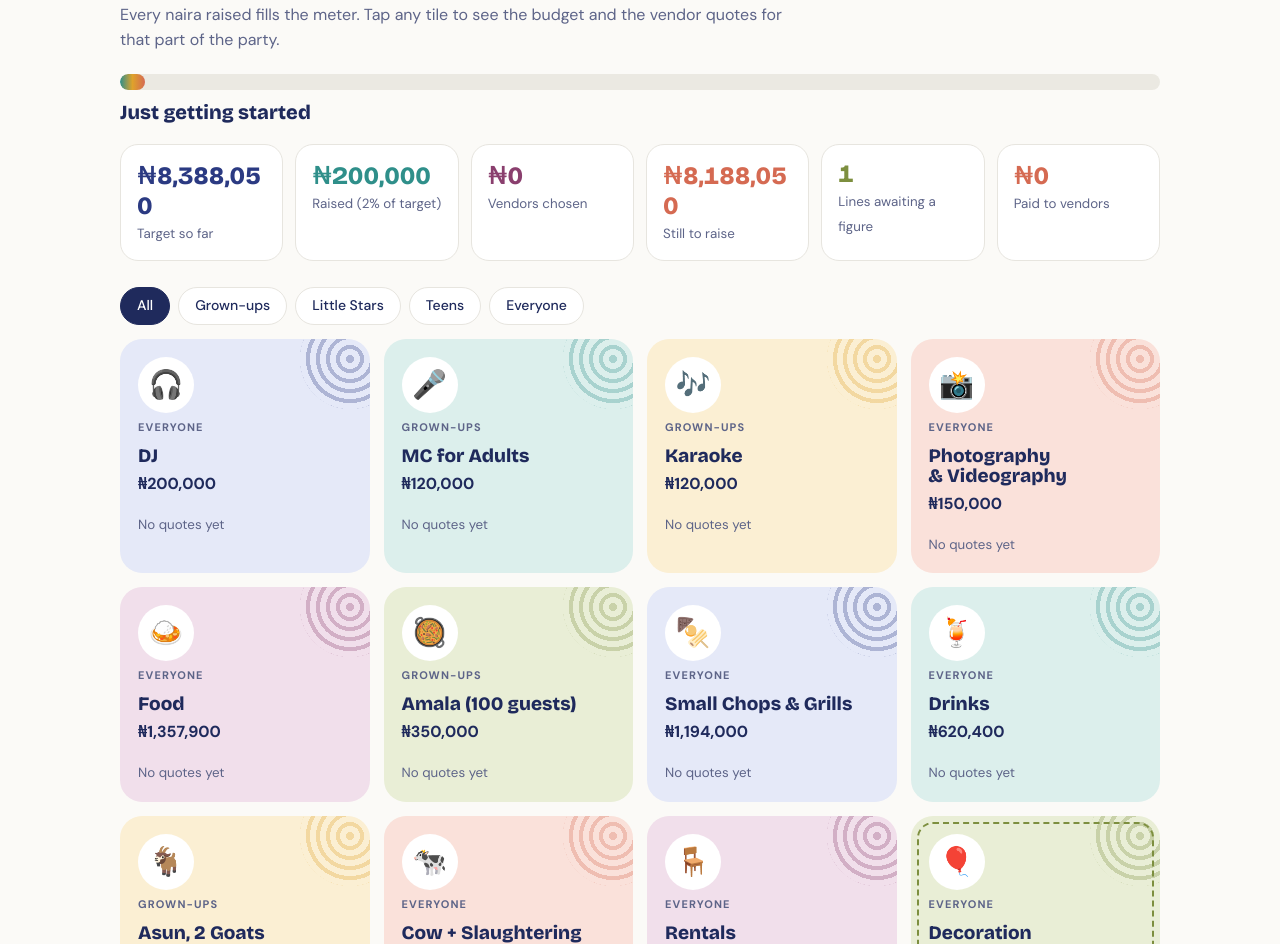
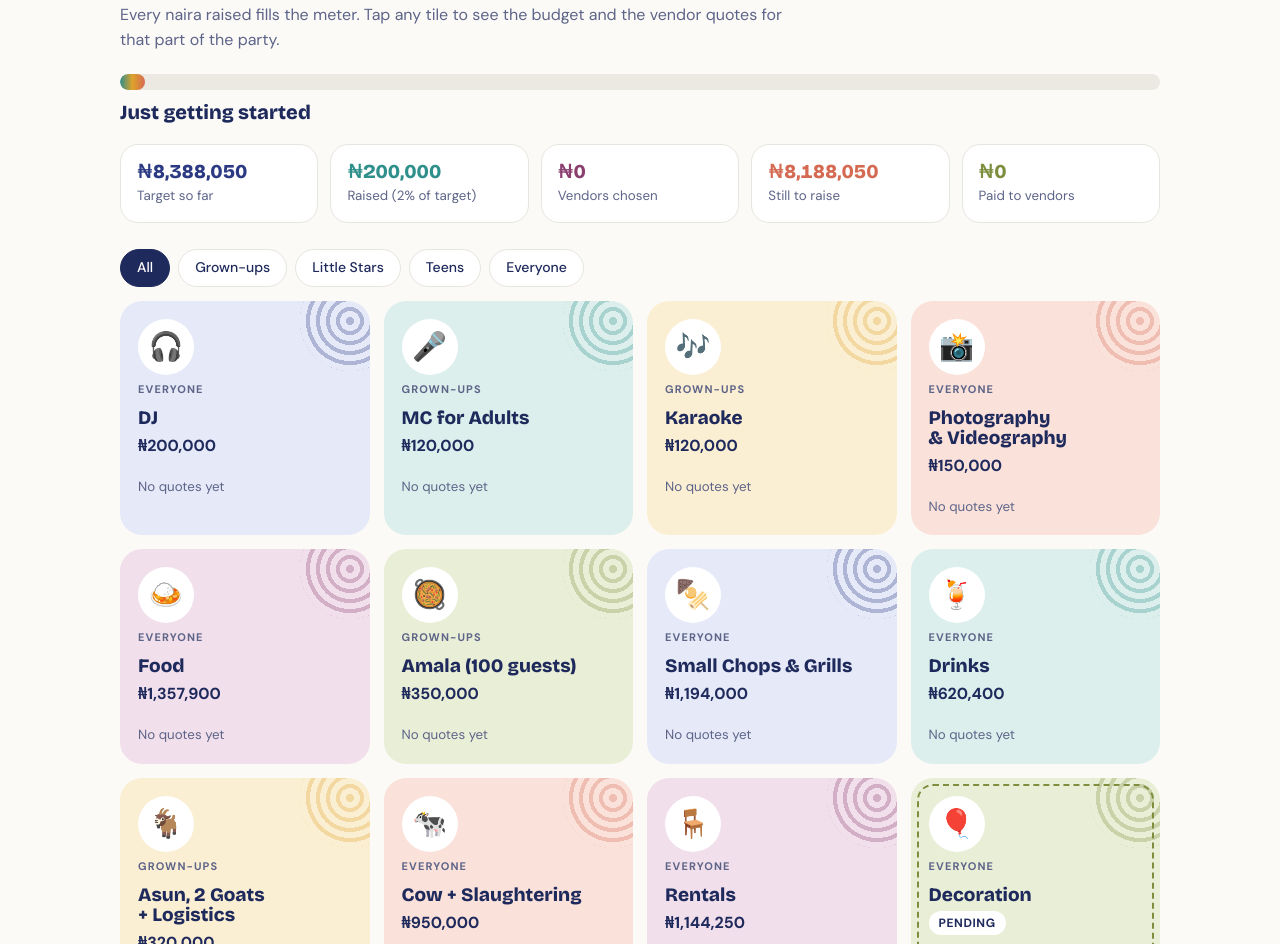
Before and after one commit to praisedam/lhis-adire-vibes, a plain HTML site: page index.html in a window 1280 px wide. Shown: the part 4086-5030 px from the top of the page. Drawn offline with nearby package versions, Linux system fonts and the light colour scheme.

Commit message:
replaced index file to implement figures in one line edit

```diff
--- a/index.html
+++ b/index.html
@@ -96,9 +96,9 @@ section{padding-block:56px 0}
 .meter i{display:block;height:100%;width:0;background:linear-gradient(90deg,var(--d2),var(--d3),var(--d4));border-radius:99px;transition:width 1.1s cubic-bezier(.2,.8,.2,1)}
 .lvl{margin-top:10px;font:800 20px var(--fd)}
 .stats{display:grid;grid-template-columns:repeat(auto-fit,minmax(160px,1fr));gap:12px;margin:20px 0 4px}
-.stat{background:var(--surf);border:1px solid var(--line);border-radius:18px;padding:14px 16px;min-width:0}
+.stat{background:var(--surf);border:1px solid var(--line);border-radius:18px;padding:14px 16px;min-width:0;container-type:inline-size}
 .stat:nth-child(1) b{color:var(--d1)}.stat:nth-child(2) b{color:var(--d2)}.stat:nth-child(3) b{color:var(--d5)}.stat:nth-child(4) b{color:var(--d4)}.stat:nth-child(5) b{color:var(--d6)}.stat:nth-child(6) b{color:var(--d4)}
-.stat b{display:block;font:800 clamp(20px,3.6vw,25px) var(--fd);font-variant-numeric:tabular-nums;overflow-wrap:anywhere}.stat small{color:var(--mut)}
+.stat b{display:block;font:800 min(25px,12cqw) var(--fd);font-variant-numeric:tabular-nums;white-space:nowrap}.stat small{color:var(--mut)}
 .filters{display:flex;gap:8px;flex-wrap:wrap;margin:26px 0 14px}
 .fl{padding:7px 16px;border-radius:99px;border:1.5px solid var(--line);background:var(--surf);font-weight:500;font-size:14px}
 .fl[aria-pressed="true"]{background:var(--ink);color:#fff;border-color:var(--ink)}
@@ -302,7 +302,7 @@ const T=total(),R=raised(),pc=T?Math.min(100,R/T*100):0;
 $("mt").style.width=pc+"%";
 $("lvl").textContent=pc>=100?"Fully funded. Let us party!":pc>=75?"Almost there!":pc>=50?"Halfway and rising":pc>=25?"Warming up":"Just getting started";
 const S=secs.reduce((a,s)=>a+spent(s),0),P=secs.filter(s=>s.pending).length,PD=secs.reduce((a,s)=>a+paid(s),0);
-$("stats").innerHTML=`<div class="stat"><b>${N(T)}</b><small>Target so far</small></div><div class="stat"><b>${N(R)}</b><small>Raised (${pc.toFixed(0)}% of target)</small></div><div class="stat"><b>${N(S)}</b><small>Vendors chosen</small></div><div class="stat"><b>${N(Math.abs(R-T))}</b><small>${R>=T?"Above target":"Still to raise"}</small></div><div class="stat"><b>${P}</b><small>Lines awaiting a figure</small></div><div class="stat"><b>${N(PD)}</b><small>Paid to vendors</small></div>`;
+$("stats").innerHTML=`<div class="stat"><b>${N(T)}</b><small>Target so far</small></div><div class="stat"><b>${N(R)}</b><small>Raised (${pc.toFixed(0)}% of target)</small></div><div class="stat"><b>${N(S)}</b><small>Vendors chosen</small></div><div class="stat"><b>${N(Math.abs(R-T))}</b><small>${R>=T?"Above target":"Still to raise"}</small></div><div class="stat"><b>${N(PD)}</b><small>Paid to vendors</small></div>`;
 $("filters").innerHTML=[["all","All"],["adults","Grown-ups"],["kids","Little Stars"],["teens","Teens"],["both","Everyone"]].map(([k,l])=>`<button class="fl" data-fl="${k}" aria-pressed="${flt===k}">${l}</button>`).join("");
 const vis=secs.filter(s=>flt==="all"||(s.group||"both")===flt);
 $("tiles").innerHTML=vis.map(s=>{const sp=spent(s),p=s.budget?Math.min(100,sp/s.budget*100):0,pd=s.pending&&!s.budget;
```
Also changed, not shown: 1 other file.
